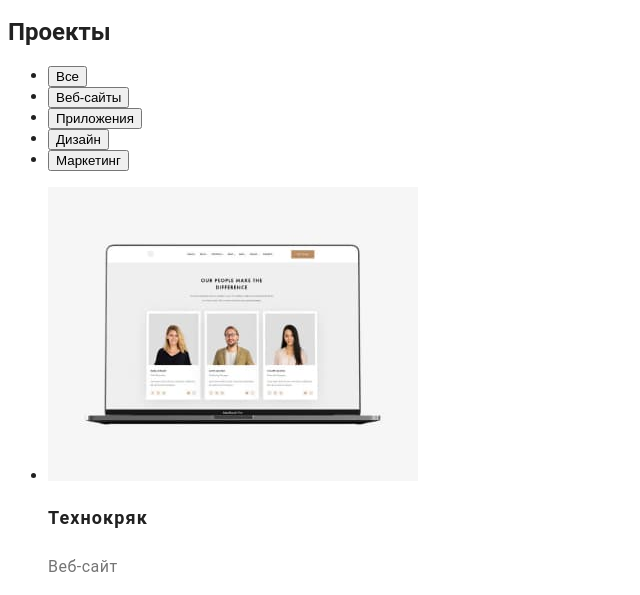
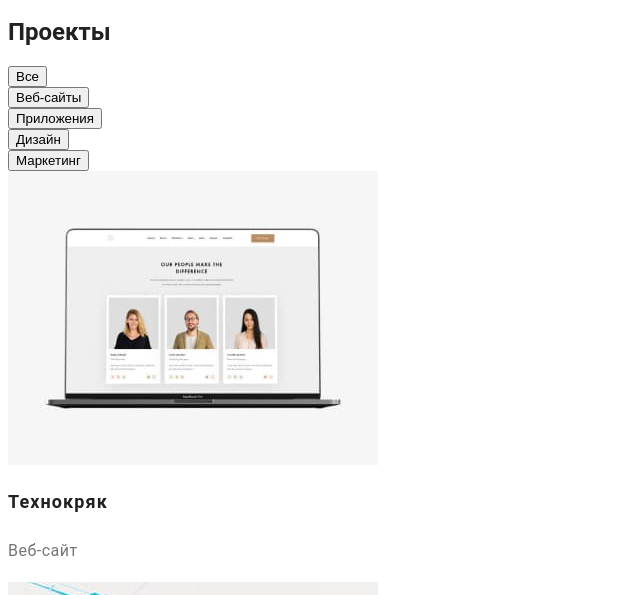
Before and after one commit to Viacheslav-ua/goit-markup-hw-02, a plain HTML site: page portfolio.html in a window 1280 px wide. Shown: the part 136-731 px from the top of the page, without its empty margins (0-640 px from the left). Drawn offline with Linux system fonts and the light colour scheme.

Commit message:
Изменения в стилях

```diff
--- a/css/styles.css
+++ b/css/styles.css
@@ -233,6 +233,14 @@ body {
 
 /* main-portfolio----------------------------------------- */
 /* --------------projects */
+
+.buttons-block,
+.projects-list {
+  list-style: none;
+  margin: 0;
+  padding: 0;
+}
+
 .projects {
 }
 
--- a/portfolio.html
+++ b/portfolio.html
@@ -33,7 +33,7 @@
           <li><button type="button" class="buttons">Дизайн</button></li>
           <li><button type="button" class="buttons">Маркетинг</button></li>
         </ul>
-        <ul>
+        <ul class="projects-list">
           <li>
             <img src="./images/projects/img1.jpg" alt="" class="project-img" width="370" height="294" />
             <h2 class="project-name">Технокряк</h2>
```
